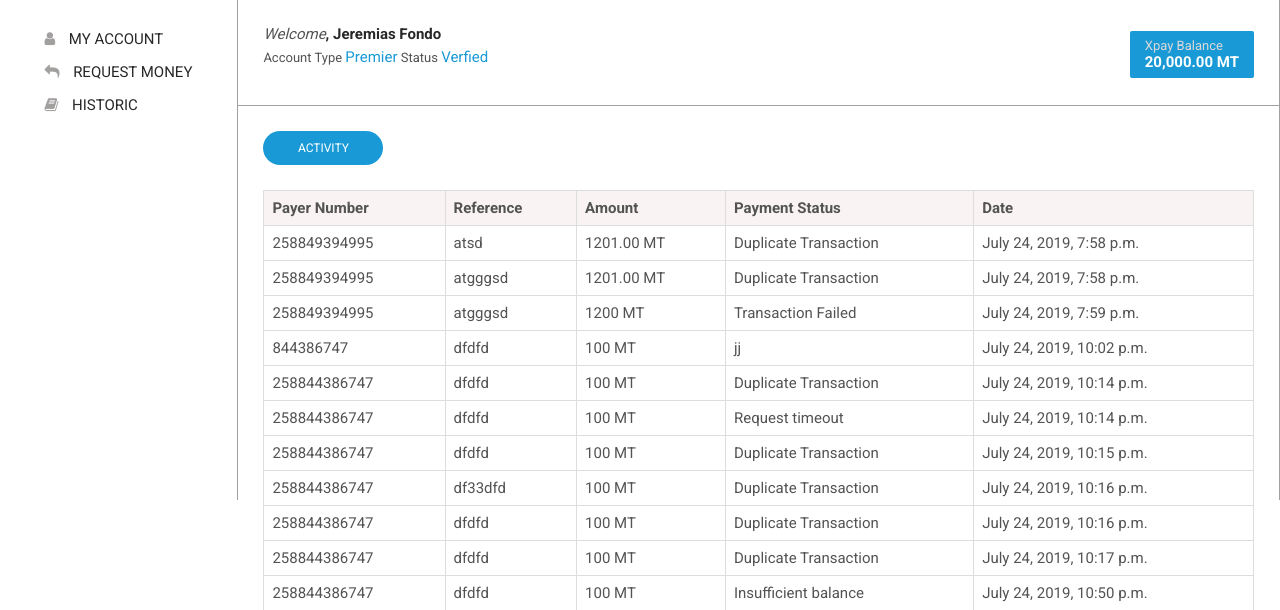
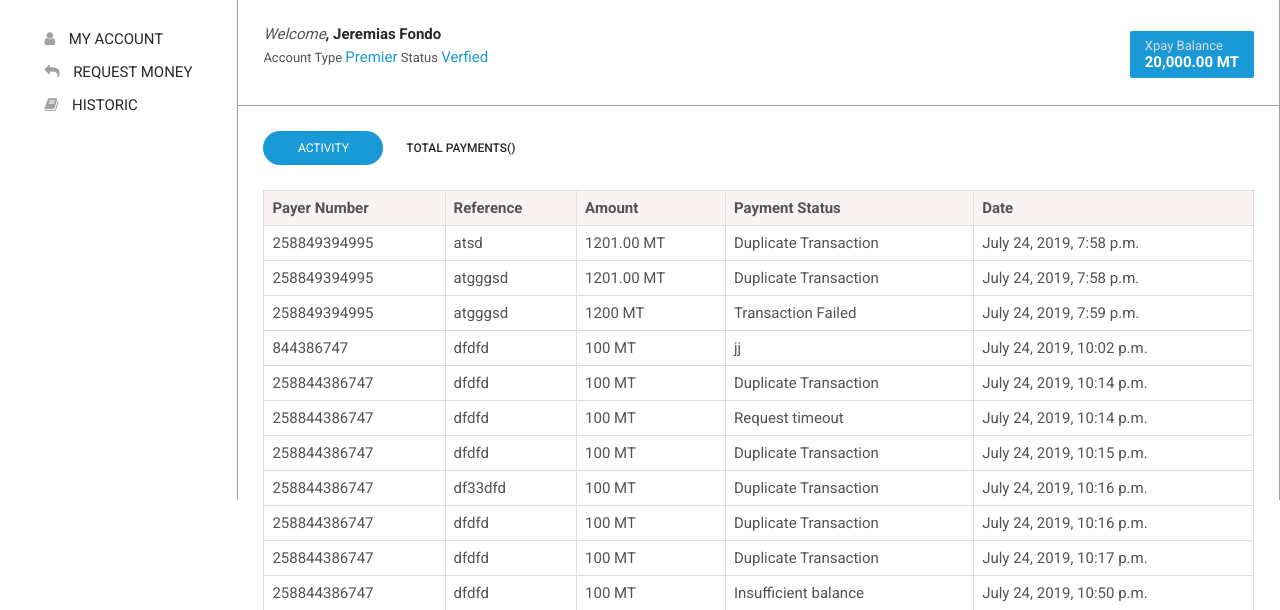
Before and after one commit to josesmachava/xindiri, a Django app: page /dashboard in a window 1280 px wide. Shown: the part 60-670 px from the top of the page. Run offline with Django 3.2, Linux system fonts and the light colour scheme; a user stored in the database is signed in; data comes from the database, SQL or seed files in the repository.

Commit message:
table filled

```diff
--- a/dashboard/views.py
+++ b/dashboard/views.py
@@ -9,4 +9,5 @@ from django.contrib.auth.decorators import login_required
 @login_required()
 def index(request):
     paymentByUser = payment.objects.all()
+    paymentCount = payment.objects.all().count()
     return render(request, 'dashboard/index.html',{'payments': paymentByUser})
--- a/xpay/templates/dashboard/index.html
+++ b/xpay/templates/dashboard/index.html
@@ -61,6 +61,24 @@
     font-size: 12px;
 
 }
+.button-Tpayments{
+    padding: 10px;
+    width: 115px;
+    border-radius: 20px;
+    text-align: center;
+    font-size: 12px;
+    color: #292828;
+    font-weight: 410;
+
+}
+.content-top-table{
+    display: grid;
+    grid-template-columns: 130px;
+    grid-template-rows: auto  auto auto;
+}
+.row-1{grid-column: 1;grid-row: 1;}
+.row-2{grid-column: 2;grid-row: 1;}
+
 table {
     margin-top: 25px;
     font-family: arial, sans-serif;
@@ -133,10 +151,20 @@ td, th {
 
         <div style="padding:25px 25px 0px 25px">
 
-                <div class="button-activity">
-                     ACTIVITY
+
+                <div class="content-top-table">
+                    <div class="row-1">
+                            <div class="button-activity">
+                                ACTIVITY
+                            </div>
+                    </div>
+                    <div class="row-2">
+                        <div class="button-Tpayments">
+                            TOTAL PAYMENTS()
+                       </div>
+                    </div>
+                    <div class="row-3"></div>
                 </div>
-
                 <table>
                         <tr>
 
@@ -163,6 +191,7 @@ td, th {
 
 
                       </table>
+
         </div>
     </div>
 </div>
```
